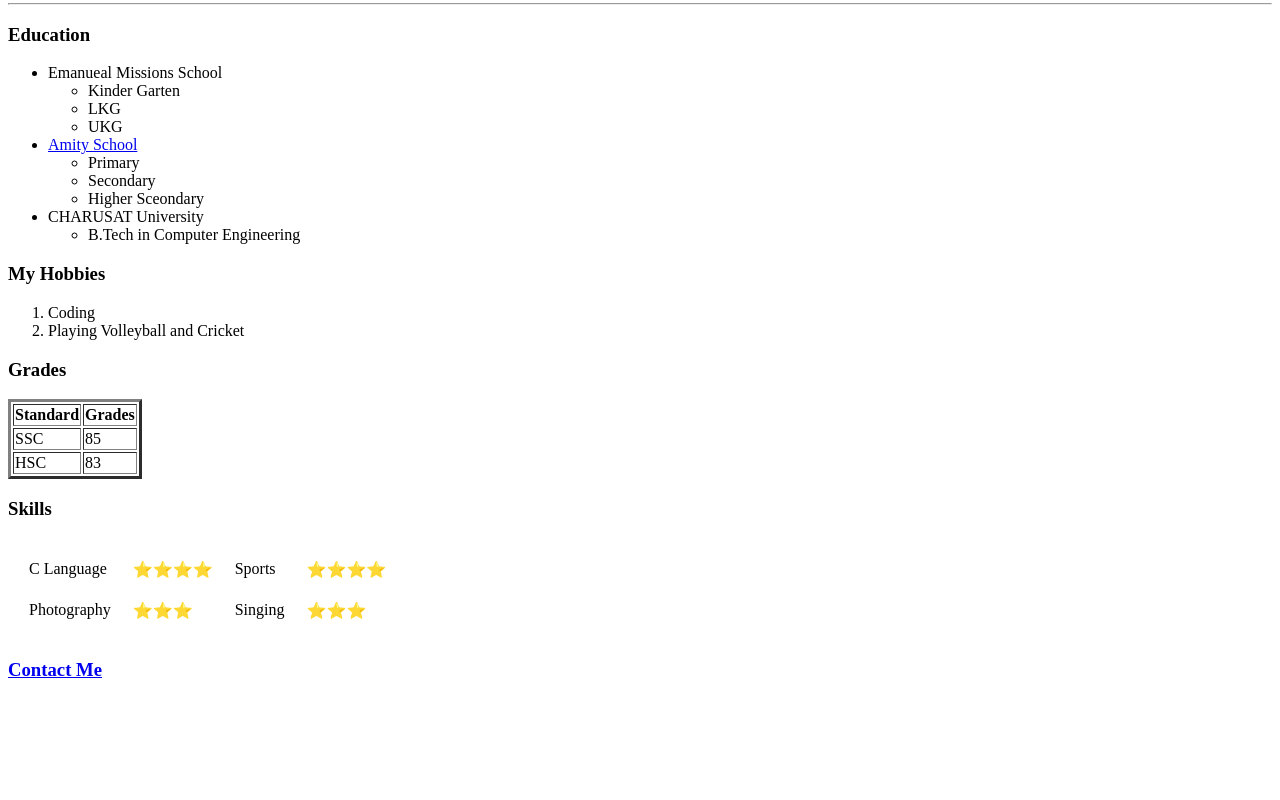
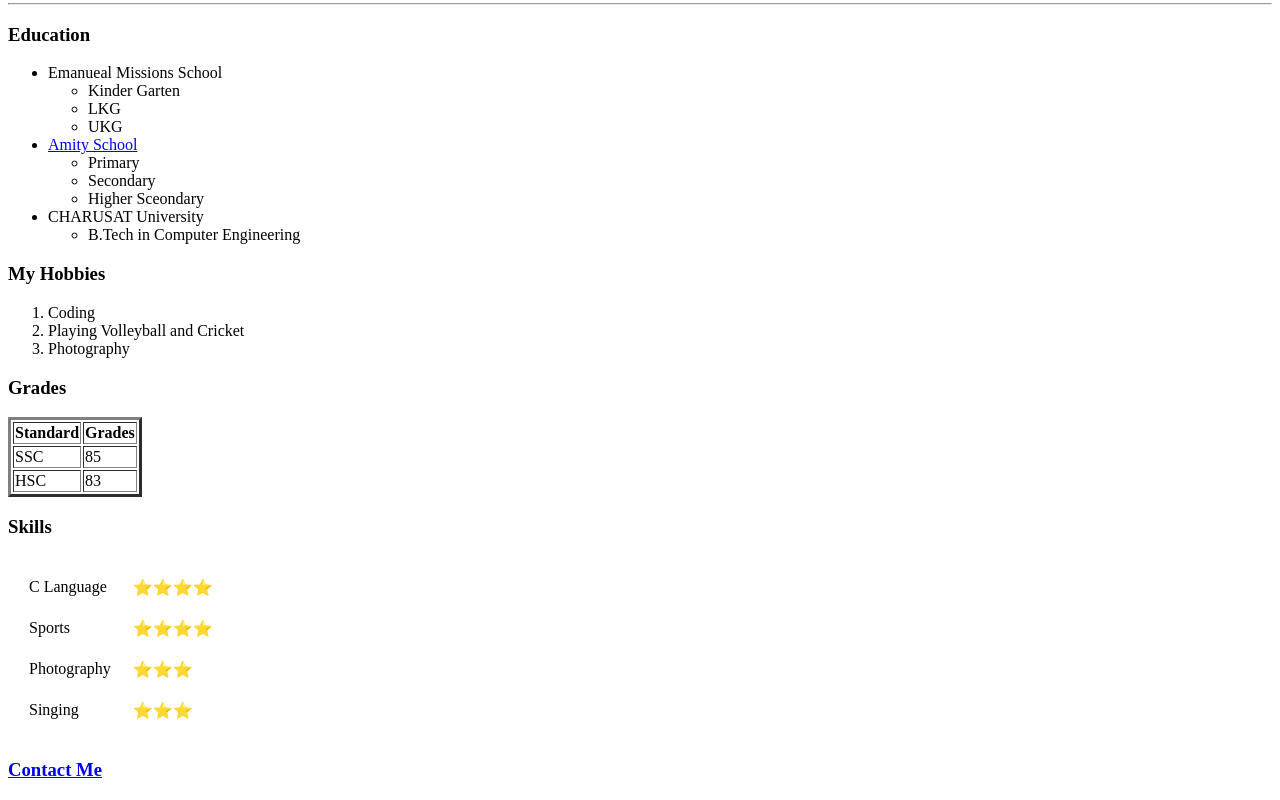
Before and after one commit to Rishi2103/cv, a plain HTML site: page index.html in a window 1280 px wide. Shown: the part 359-1159 px from the top of the page. Before the commit the page ends 1059 px from the top, so only its background shows below. Drawn offline with Linux system fonts and the light colour scheme.

Commit message:
little changes

```diff
--- a/index.html
+++ b/index.html
@@ -37,6 +37,7 @@
 <ol>
   <li>Coding</li>
   <li>Playing Volleyball and Cricket</li>
+  <li>Photography</li>
 </ol>
 <h3>Grades</h3>
 <table border="3">
@@ -65,12 +66,16 @@
   <tr>
     <td>C Language</td>
     <td>⭐⭐⭐⭐</td>
+  </tr>
+  <tr>
     <td>Sports</td>
     <td>⭐⭐⭐⭐</td>
   </tr>
   <tr>
     <td>Photography</td>
     <td>⭐⭐⭐</td>
+  </tr>
+  <tr>
     <td>Singing</td>
     <td>⭐⭐⭐</td>
   </tr>
```
